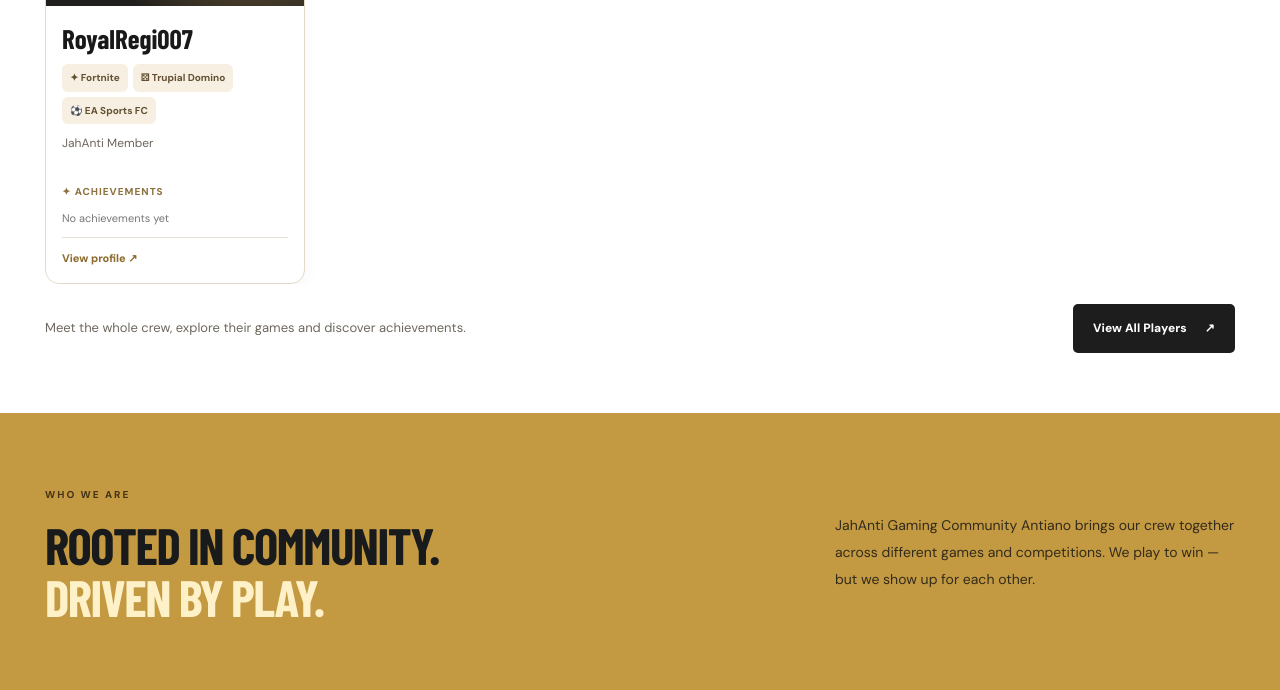
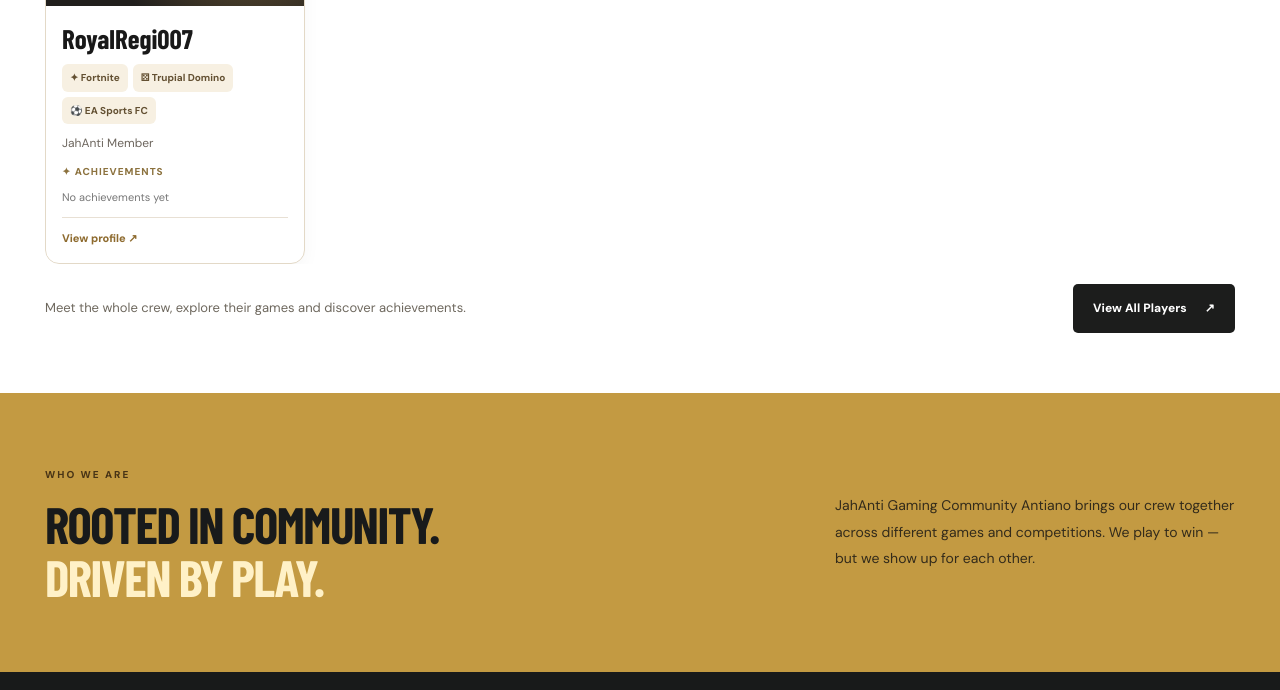
Before and after one commit to JahAnti/jahanti.github.io, a plain HTML site: page index.html in a window 1280 px wide. Shown: the part 2260-2950 px from the top of the page. Drawn offline with nearby package versions, Linux system fonts and the light colour scheme; a web font is replaced by a local one.

Commit message:
Update styles.css

```diff
--- a/styles.css
+++ b/styles.css
@@ -912,7 +912,7 @@ img, svg, video {
 }
 
 .player-bio {
-  font-size:12px;line-height:1.65;color:#6c655d;margin:0;min-height:40px
+  font-size: 12px;line-height: 1.65;color: #6c655d;margin: 0;
 }
 
 .achievement-label {
```
